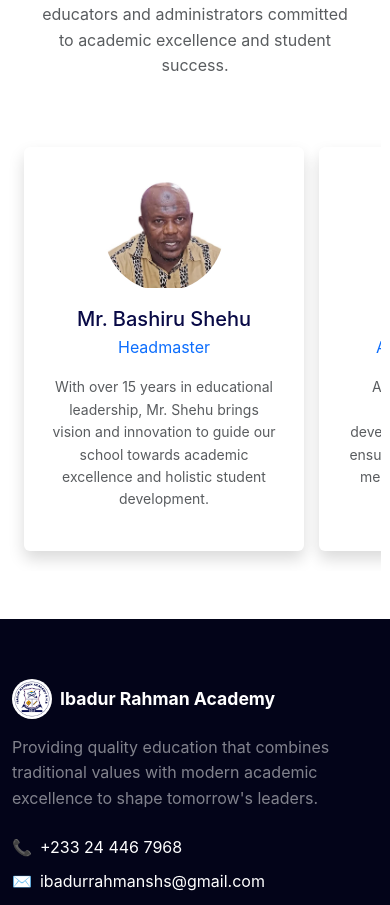
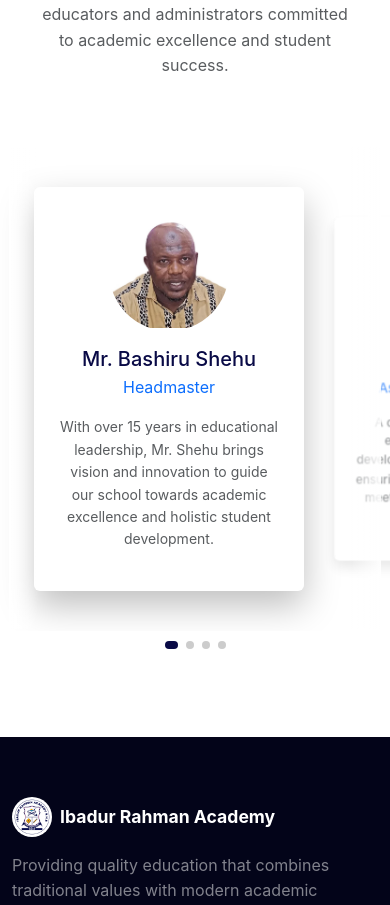
Before and after one commit to AmurdAmzer/IbassWeb-Redesign, a Next.js app in the folder frontend/: page / in a window 390 px wide. Shown: the part 5160-6065 px from the top of the page. Built offline with nearby package versions, Linux system fonts and the light colour scheme.

Commit message:
mobile only horizontal scroll

```diff
--- a/frontend/src/app/globals.css
+++ b/frontend/src/app/globals.css
@@ -221,3 +221,131 @@ footer a:hover {
     box-shadow: 0 10px 20px rgba(0,0,0,0.1);
   }
 }
+
+/* Mobile 3D Carousel Effect */
+@media (max-width: 767px) {
+  .mobile-carousel-container {
+    position: relative;
+    padding: 20px 0 40px 0;
+    margin: 0 -15px; /* Extend to screen edges */
+  }
+
+  .mobile-scroll-container {
+    overflow-x: auto;
+    overflow-y: hidden;
+    scroll-behavior: smooth;
+    scroll-snap-type: x mandatory;
+    -webkit-overflow-scrolling: touch;
+    /* Hide scrollbar */
+    scrollbar-width: none;
+    -ms-overflow-style: none;
+  }
+
+  .mobile-scroll-container::-webkit-scrollbar {
+    display: none;
+  }
+
+  .mobile-scroll-wrapper {
+    display: flex;
+    gap: 15px;
+    padding: 20px 60px; /* Increased padding to show more of side cards */
+    align-items: center;
+  }
+
+  .mobile-scroll-card {
+    flex: 0 0 calc(100vw - 120px); /* Smaller to show more side cards */
+    scroll-snap-align: center;
+    transition: all 0.3s ease;
+    transform: scale(0.85) translateZ(0);
+    opacity: 0.5;
+    filter: blur(1px);
+  }
+
+  /* Active (centered) card */
+  .mobile-scroll-card.active {
+    transform: scale(1) translateZ(0);
+    opacity: 1;
+    filter: blur(0);
+  }
+
+  .mobile-scroll-card.active .card {
+    box-shadow: 0 15px 35px rgba(0,0,0,0.25) !important;
+  }
+
+  /* Cards immediately next to active */
+  .mobile-scroll-card.active + .mobile-scroll-card,
+  .mobile-scroll-card:has(+ .active) {
+    opacity: 0.7;
+    filter: blur(0);
+  }
+
+  /* Visual hint gradient on edges */
+  .mobile-carousel-container::before,
+  .mobile-carousel-container::after {
+    content: '';
+    position: absolute;
+    top: 20px;
+    bottom: 60px;
+    width: 30px;
+    z-index: 2;
+    pointer-events: none;
+  }
+
+  .mobile-carousel-container::before {
+    left: 0;
+    background: linear-gradient(to right, rgba(255,255,255,0.9), transparent);
+  }
+
+  .mobile-carousel-container::after {
+    right: 0;
+    background: linear-gradient(to left, rgba(255,255,255,0.9), transparent);
+  }
+
+  /* Dots Indicator */
+  .carousel-dots {
+    display: flex;
+    justify-content: center;
+    gap: 8px;
+    margin-top: 10px;
+  }
+
+  .carousel-dot {
+    width: 8px;
+    height: 8px;
+    border-radius: 50%;
+    border: none;
+    background: #ccc;
+    cursor: pointer;
+    transition: all 0.3s ease;
+    padding: 0;
+  }
+
+  .carousel-dot.active {
+    background: var(--school-blue);
+    width: 13px;
+    border-radius: 4px;
+  }
+}
+
+/* For smaller screens */
+@media (max-width: 480px) {
+  .mobile-scroll-wrapper {
+    padding: 20px 40px; /* Less padding on smaller screens */
+    gap: 10px;
+  }
+
+  .mobile-scroll-card {
+    flex: 0 0 calc(100vw - 120px);
+  }
+}
+
+/* For very small screens */
+@media (max-width: 360px) {
+  .mobile-scroll-wrapper {
+    padding: 20px 30px;
+  }
+
+  .mobile-scroll-card {
+    flex: 0 0 calc(100vw - 60px);
+  }
+}
--- a/frontend/src/components/ResponsiveCardGrid.js
+++ b/frontend/src/components/ResponsiveCardGrid.js
@@ -1,10 +1,16 @@
 'use client';
 
 import { Row, Col } from 'react-bootstrap';
-import { useEffect, useState } from 'react';
+import { useEffect, useState, useRef } from 'react';
 
 export default function ResponsiveCardGrid({ items, renderCard }) {
   const [isMobile, setIsMobile] = useState(false);
+  const [currentIndex, setCurrentIndex] = useState(0);
+  const scrollContainerRef = useRef(null);
+
+  // Calculate how many cards are visible (3 on mobile)
+  const cardsPerView = 3;
+  const totalPages = Math.ceil(items.length / cardsPerView);
 
   useEffect(() => {
     const checkMobile = () => {
@@ -16,15 +22,83 @@ export default function ResponsiveCardGrid({ items, renderCard }) {
     return () => window.removeEventListener('resize', checkMobile);
   }, []);
 
-  // Mobile: Horizontal scroll
+  // Handle scroll to update current index
+  const handleScroll = () => {
+    if (scrollContainerRef.current) {
+      const container = scrollContainerRef.current;
+      const cards = container.querySelectorAll('.mobile-scroll-card');
+      const containerCenter = container.scrollLeft + container.offsetWidth / 2;
+
+      let closestIndex = 0;
+      let closestDistance = Infinity;
+
+      cards.forEach((card, index) => {
+        const cardCenter = card.offsetLeft + card.offsetWidth / 2;
+        const distance = Math.abs(containerCenter - cardCenter);
+
+        if (distance < closestDistance) {
+          closestDistance = distance;
+          closestIndex = index;
+        }
+      });
+
+      setCurrentIndex(closestIndex);
+    }
+  };
+
+  // Scroll to specific page
+  const scrollToPage = (pageIndex) => {
+    if (scrollContainerRef.current) {
+      const cardWidth = scrollContainerRef.current.querySelector('.mobile-scroll-card')?.offsetWidth || 0;
+      const gap = 10;
+      const scrollPosition = pageIndex * cardsPerView * (cardWidth + gap);
+      scrollContainerRef.current.scrollTo({
+        left: scrollPosition,
+        behavior: 'smooth'
+      });
+      setCurrentIndex(pageIndex);
+    }
+  };
+
+  // Mobile: Horizontal scroll with center focus
     if (isMobile) {
         return (
-      <div className="mobile-scroll-container">
+        <div className="mobile-carousel-container">
+            <div
+            className="mobile-scroll-container"
+            ref={scrollContainerRef}
+            onScroll={handleScroll}
+            >
             <div className="mobile-scroll-wrapper">
                 {items.map((item, index) => (
-            <div key={index} className="mobile-scroll-card">
+                <div
+                    key={index}
+                    className={`mobile-scroll-card ${
+                    index === currentIndex ? 'active' : ''
+                    }`}
+                >
                     {renderCard(item, index)}
                 </div>
+                ))}
+            </div>
+            </div>
+
+            {/* Dots Indicator */}
+            <div className="carousel-dots">
+            {items.map((_, i) => (
+                <button
+                key={i}
+                className={`carousel-dot ${i === currentIndex ? 'active' : ''}`}
+                onClick={() => {
+                    scrollContainerRef.current?.children[0].children[i].scrollIntoView({
+                    behavior: 'smooth',
+                    block: 'nearest',
+                    inline: 'center'
+                    });
+                    setCurrentIndex(i);
+                }}
+                aria-label={`Go to slide ${i + 1}`}
+                />
             ))}
             </div>
         </div>
```
Lines whose indentation alone changed are shown as unchanged.
